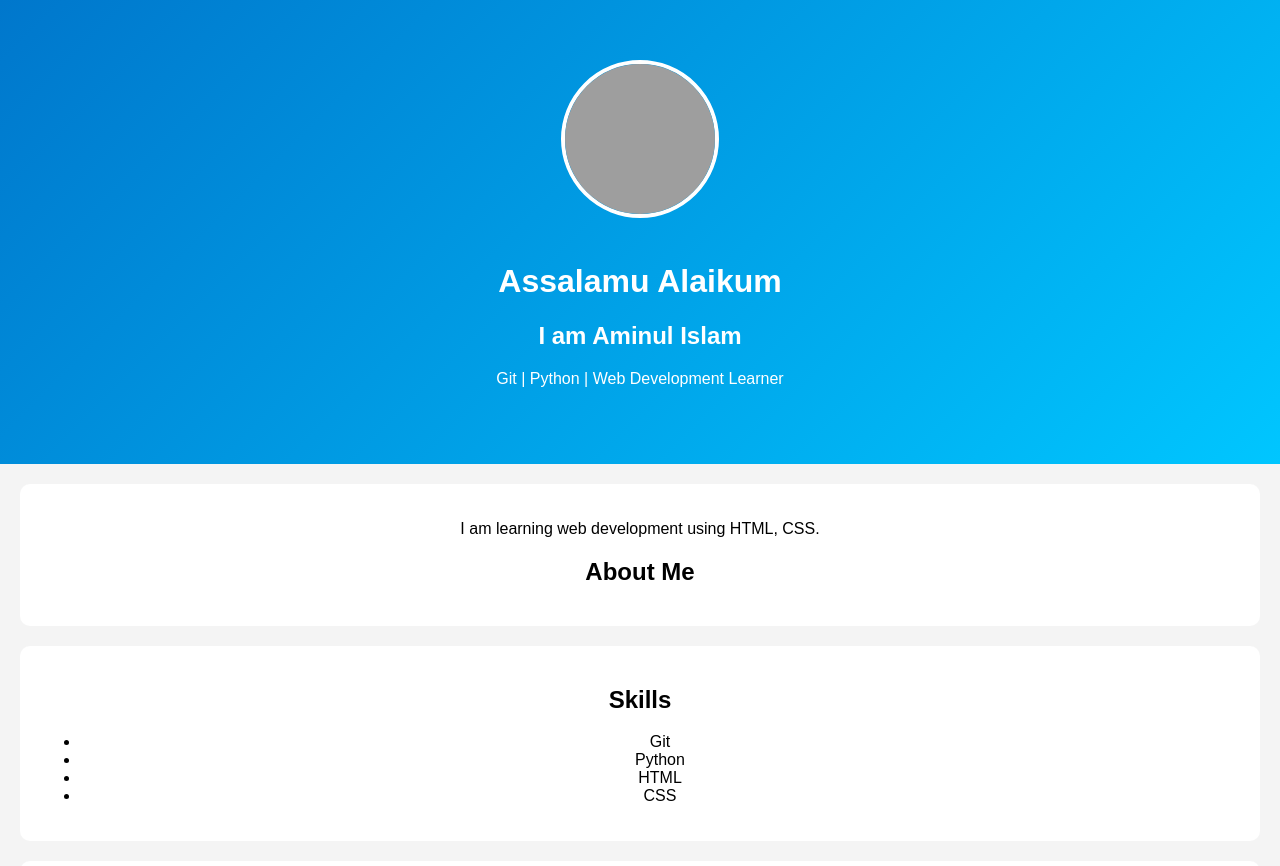
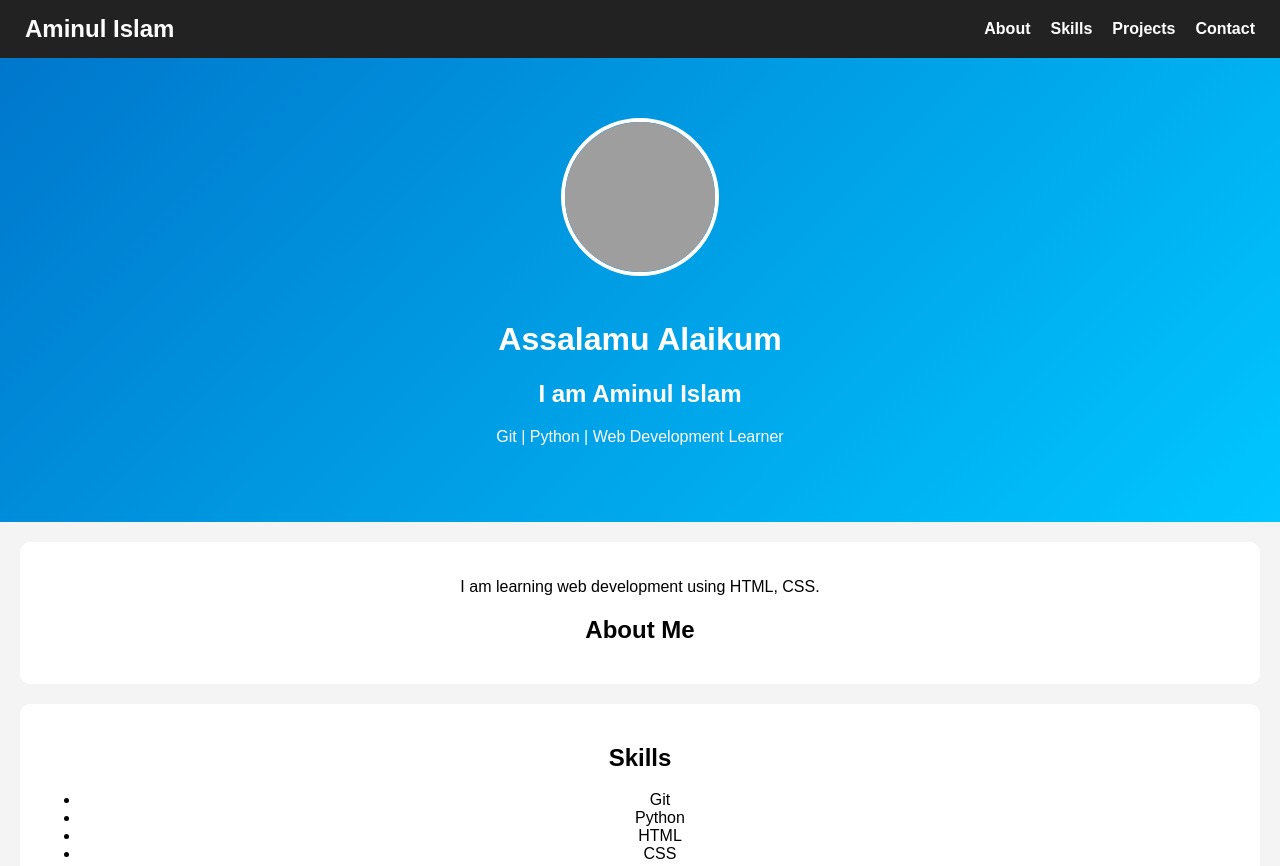
Before and after one commit to aminis-1993/my-website, a plain HTML site: page index.html in a window 1280 px wide. Shown: the top 866 px of the page. Drawn offline with Linux system fonts and the light colour scheme; grey boxes are pictures that could not be loaded.

Commit message:
Added navigation bar

```diff
--- a/index.html
+++ b/index.html
@@ -6,7 +6,15 @@
 </head>
 
 <body>
-
+<nav class="navbar">
+  <h2 class="logo">Aminul Islam</h2>
+  <ul class="nav-links">
+    <li><a href="#about">About</a></li>
+    <li><a href="#skills">Skills</a></li>
+    <li><a href="#projects">Projects</a></li>
+    <li><a href="#contact">Contact</a></li>
+  </ul>
+</nav>
  <header class="hero">
 <img src="profile.jpg" alt="Aminul Islam" class="profile-img">
   <h1>Assalamu Alaikum</h1>
--- a/style.css
+++ b/style.css
@@ -26,3 +26,34 @@ section {
     padding: 20px;
     border-radius: 10px;
 }
+
+.navbar{
+    display:flex;
+    justify-content:space-between;
+    align-items:center;
+    background:#222;
+    color:white;
+    padding:15px 25px;
+}
+
+.logo{
+    margin:0;
+}
+
+.nav-links{
+    list-style:none;
+    display:flex;
+    gap:20px;
+    margin:0;
+    padding:0;
+}
+
+.nav-links a{
+    color:white;
+    text-decoration:none;
+    font-weight:bold;
+}
+
+.nav-links a:hover{
+    color:#00c6ff;
+}
```
